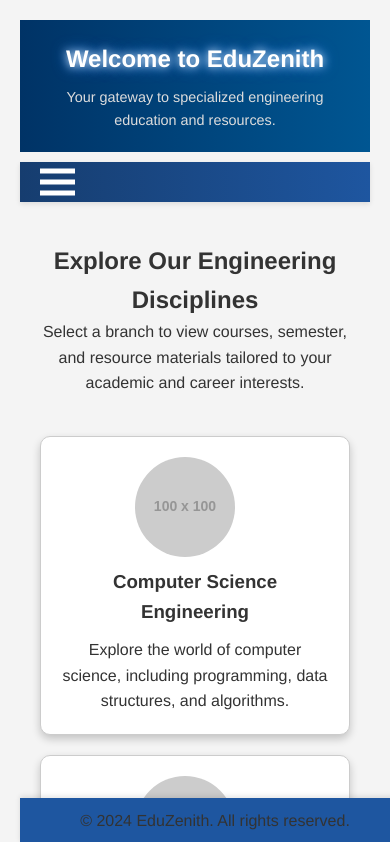
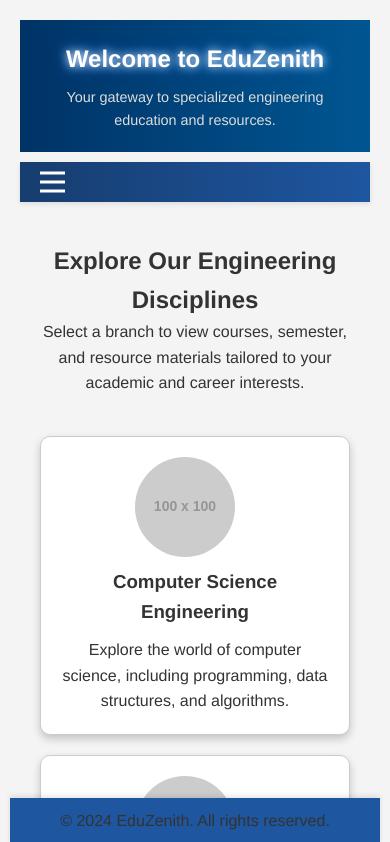
Before and after one commit to Manvitha236/Eduzenith-1, a React (Create React App) app: page / in a window 390 px wide. Shown: the top 842 px of the page. Built offline with nearby package versions, Linux system fonts and the light colour scheme.

Commit message:
all set css

```diff
--- a/src/Components/styles.css
+++ b/src/Components/styles.css
@@ -50,7 +50,7 @@ nav {
     background: #1E56A0;
     background-image: linear-gradient(to right, #163D6F, #1E56A0);
     text-align: center;
-    padding: 20px 0;
+    padding: 10px 0;
     box-shadow: 0 2px 5px rgba(0,0,0,0.1);
     margin-top: 10px;
     position: relative;
@@ -69,8 +69,8 @@ nav {
 }
 
 .hamburger div {
-    width: 35px;
-    height: 5px;
+    width: 25px;
+    height: 3px;
     background-color: white;
     margin: 6px 0;
 }
@@ -321,17 +321,42 @@ main .introduction {
         display: block;
     }
 
+    nav{padding:20px;}
+
     nav ul {
-        display: none;
-        flex-direction: column;
-        padding: 0;
-        position: absolute;
-        top: 100%;
-        left: 0;
-        width: 100%;
-        background-color: #1E56A0;
+      display: none; /* Initially hidden */
+      flex-direction: column; /* Changes to grid in media query if needed */
+      padding: 0; /* Remove padding for full-width blocks */
+      margin: 0;
+      position: absolute;
+      top: 100%; /* Positioned right below the nav bar */
+      left: 0;
+      right:0;
+      width: 100%;
+      background-color: #1E56A0;
+      box-shadow: 0 8px 16px rgba(0, 0, 0, 0.25); /* Adds depth with shadow */
+      z-index: 1500; /* Ensures it doesn't overlap the toggle button */
+      border-top: 3px solid #163D6F; /* Adds a top border for style */
+      transition: all 0.3s ease-in-out; /* Smooth transition effect */
+    }
+    nav ul li {
+      width: 100%; /* Each li takes full width of the ul */
+      list-style-type: none; /* No bullet points */
+    }
+    nav ul li a {
+      display: block; /* Makes the link fill the li */
+      text-align: center; /* Centers the text */
+      padding: 15px 0; /* Adequate padding for tap targets */
+      color: white; /* Text color */
+      text-decoration: none; /* No underline */
+      background-color: #1A4B7A; /* Slightly different background for contrast */
+      border-bottom: 1px solid #163D6F; /* Borders between items */
+      transition: background-color 0.3s ease-in-out; /* Smooth transition for hover */
     }
 
+    nav ul li a:hover {
+      background-color: #163D6F; /* Change background on hover */
+    }
     nav ul.show {
         display: flex;
     }
@@ -363,9 +388,10 @@ footer {
     background-color: #1E56A0;
     color: white;
     text-align: center;
-    padding: 10px 20px;
+    padding: 10px 20px; /* Add horizontal padding */
     position: fixed;
     bottom: 0;
-    width: 100%;
+    left: 10px; /* Ensure it starts from the left edge */
+    right: 10px; /* Ensure it extends to the right edge */
     box-shadow: 0 -2px 5px rgba(0,0,0,0.1);
-}
+  }
```
